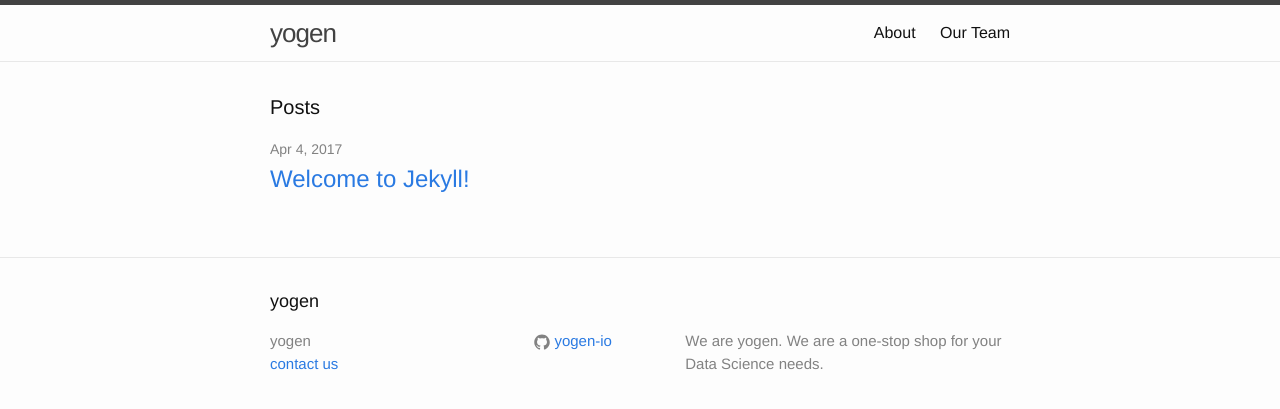
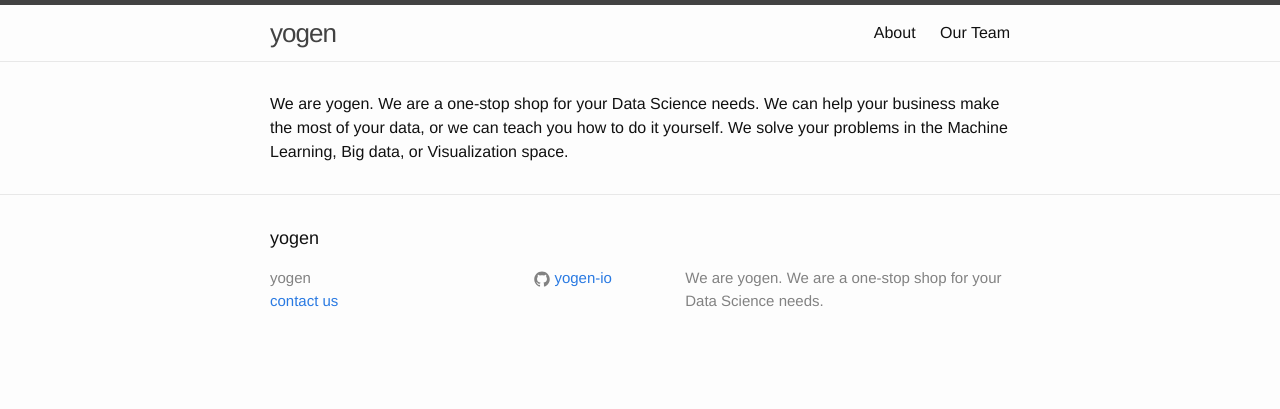
Before and after one commit to yogen-io/yogen-io.github.io, a Jekyll site: the page built from index.html, in a window 1280 px wide. Shown: the top 409 px of the page. Built offline with Jekyll 4.4.1, drawn with Linux system fonts in a browser that asks for light colours.

Commit message:
Simplify

```diff
--- a/_config.yml
+++ b/_config.yml
@@ -13,13 +13,13 @@ description: > # this means to ignore newlines until "baseurl:"
   We are yogen. We are a one-stop shop for your Data Science needs.
   We can help your business make the most of your data, or we can teach
   you how to do it yourself.
-  We can solve any problem in the Machine Learning, Big data, or Visualization
+  We solve your problems in the Machine Learning, Big data, or Visualization
   space.
 short_description: > # this means to ignore newlines until "baseurl:"
   We are yogen. We are a one-stop shop for your Data Science needs.
 baseurl: "" # the subpath of your site, e.g. /blog
 url: "http://yogen.io" # the base hostname & protocol for your site
-github_username:  yogen-io
+github_username: yogen-io
 
 # Build settings
 markdown: kramdown
--- a/_includes/header.html
+++ b/_includes/header.html
@@ -5,13 +5,6 @@
     <a class="site-title" href="{{ site.baseurl }}/">{{ site.title }}</a>
 
     <nav class="site-nav">
-      <a href="#" class="menu-icon">
-        <svg viewBox="0 0 18 15">
-          <path fill="#424242" d="M18,1.484c0,0.82-0.665,1.484-1.484,1.484H1.484C0.665,2.969,0,2.304,0,1.484l0,0C0,0.665,0.665,0,1.484,0 h15.031C17.335,0,18,0.665,18,1.484L18,1.484z"/>
-          <path fill="#424242" d="M18,7.516C18,8.335,17.335,9,16.516,9H1.484C0.665,9,0,8.335,0,7.516l0,0c0-0.82,0.665-1.484,1.484-1.484 h15.031C17.335,6.031,18,6.696,18,7.516L18,7.516z"/>
-          <path fill="#424242" d="M18,13.516C18,14.335,17.335,15,16.516,15H1.484C0.665,15,0,14.335,0,13.516l0,0 c0-0.82,0.665-1.484,1.484-1.484h15.031C17.335,12.031,18,12.696,18,13.516L18,13.516z"/>
-        </svg>
-      </a>
 
       <div class="trigger">
         {% for my_page in site.pages %}
--- a/index.html
+++ b/index.html
@@ -4,18 +4,6 @@ layout: default
 
 <div class="home">
 
-  <h1 class="page-heading">Posts</h1>
-
-  <ul class="post-list">
-    {% for post in site.posts %}
-      <li>
-        <span class="post-meta">{{ post.date | date: "%b %-d, %Y" }}</span>
-
-        <h2>
-          <a class="post-link" href="{{ post.url | prepend: site.baseurl }}">{{ post.title }}</a>
-        </h2>
-      </li>
-    {% endfor %}
-  </ul>
+  {{ site.description }}
 
 </div>
```
